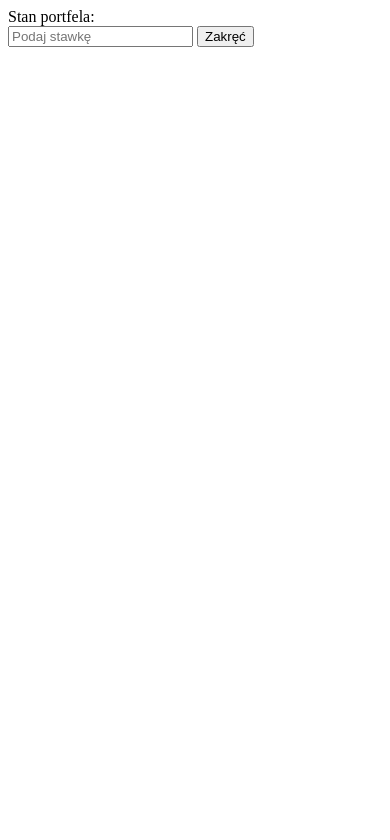
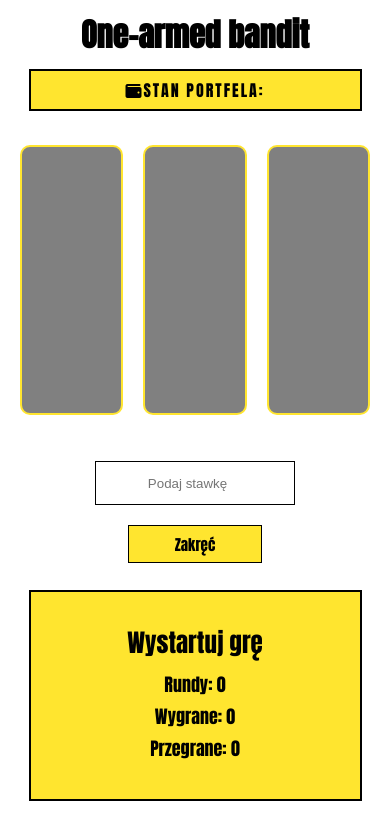
Before and after one commit to MaciejZebala/One-armed-bandit, a plain HTML site: page index.html in a window 390 px wide. Drawn offline with Linux system fonts and the light colour scheme.

Commit message:
Add style to whole project without media queries

```diff
--- a/index.html
+++ b/index.html
@@ -6,13 +6,17 @@
     <meta name="viewport" content="width=device-width, initial-scale=1.0">
     <title>One-armed bandit</title>
     <link rel="stylesheet" href="style.css">
+    <script src="https://kit.fontawesome.com/90cf438c00.js" crossorigin="anonymous"></script>
+    <link href="https://fonts.googleapis.com/css?family=Anton&display=swap" rel="stylesheet">
 </head>
 
 <body>
     <div class="wrapper">
 
+        <h1 class="title">One-armed bandit</h1>
+
         <section class="panel">
-            <span class="wallet">Stan portfela:</span>
+            <span class="wallet"><i class="fas fa-wallet"></i>STAN PORTFELA:</span>
         </section>
 
         <section class="game">
@@ -27,15 +31,15 @@
         </section>
 
         <section class="score">
-            <span class="score__result"></span>
-            <p class="score__text">
-                <span class="score__number score__number--rounds"></span>
+            <span class="score__result">Wystartuj grę</span>
+            <p class="score__text">Rundy:
+                <span class="score__number score__number--rounds">0</span>
             </p>
-            <p class="score__text">
-                <span class="score__number score__number--win"></span>
+            <p class="score__text">Wygrane:
+                <span class="score__number score__number--win">0</span>
             </p>
-            <p class="score__text">
-                <span class="score__number score__number--lost"></span>
+            <p class="score__text">Przegrane:
+                <span class="score__number score__number--lost">0</span>
             </p>
         </section>
 
--- a/style.css
+++ b/style.css
@@ -0,0 +1,98 @@
+* {
+    box-sizing: border-box;
+    margin: 0;
+    padding: 0;
+}
+
+.wrapper {
+    display: flex;
+    flex-direction: column;
+    align-items: center;
+    max-width: 100%;
+    height: 100vh;
+    padding: 10px;
+    font-family: 'Anton', sans-serif;
+}
+
+.panel {
+    position: relative;
+    width: 90%;
+    height: 5vh;
+    margin-top: 10px;
+    background-color: #FFE52F;
+    border: 2px solid black;
+}
+
+.wallet {
+    position: absolute;
+    top: 50%;
+    left: 50%;
+    transform: translate(-50%, -50%);
+    letter-spacing: 2px;
+}
+
+.game {
+    display: flex;
+    align-items: center;
+    justify-content: space-around;
+    width: 100%;
+    height: 40vh;
+}
+
+.game__color {
+    height: 80%;
+    flex-grow: 1;
+    margin: 10px;
+    background-color: grey;
+    border: 2px solid #FFE52F;
+    border-radius: 10px;
+}
+
+.play {
+    display: flex;
+    flex-direction: column;
+    justify-content: center;
+    align-items: center;
+    width: 90%;
+    height: 15vh;
+}
+
+.play__bid {
+    width: 60%;
+    height: 35%;
+    text-align: center;
+    margin-bottom: 20px;
+    border: 1.5px solid black;
+}
+
+.btn {
+    width: 40%;
+    height: 30%;
+    color: black;
+    font-family: 'Anton', sans-serif;
+    font-size: 15px;
+    background-color: #FFE52F;
+    border: 1.5px solid black;
+}
+
+.score {
+    display: flex;
+    flex-direction: column;
+    justify-content: center;
+    align-items: center;
+    width: 90%;
+    height: 25vh;
+    margin: 15px 0 15px 0;
+    background-color: #FFE52F;
+    border: 2px solid black;
+}
+
+.score__text {
+    margin-bottom: 5px;
+    font-size: 18px;
+}
+
+.score__result {
+    margin-bottom: 10px;
+    font-size: 25px;
+}
```
